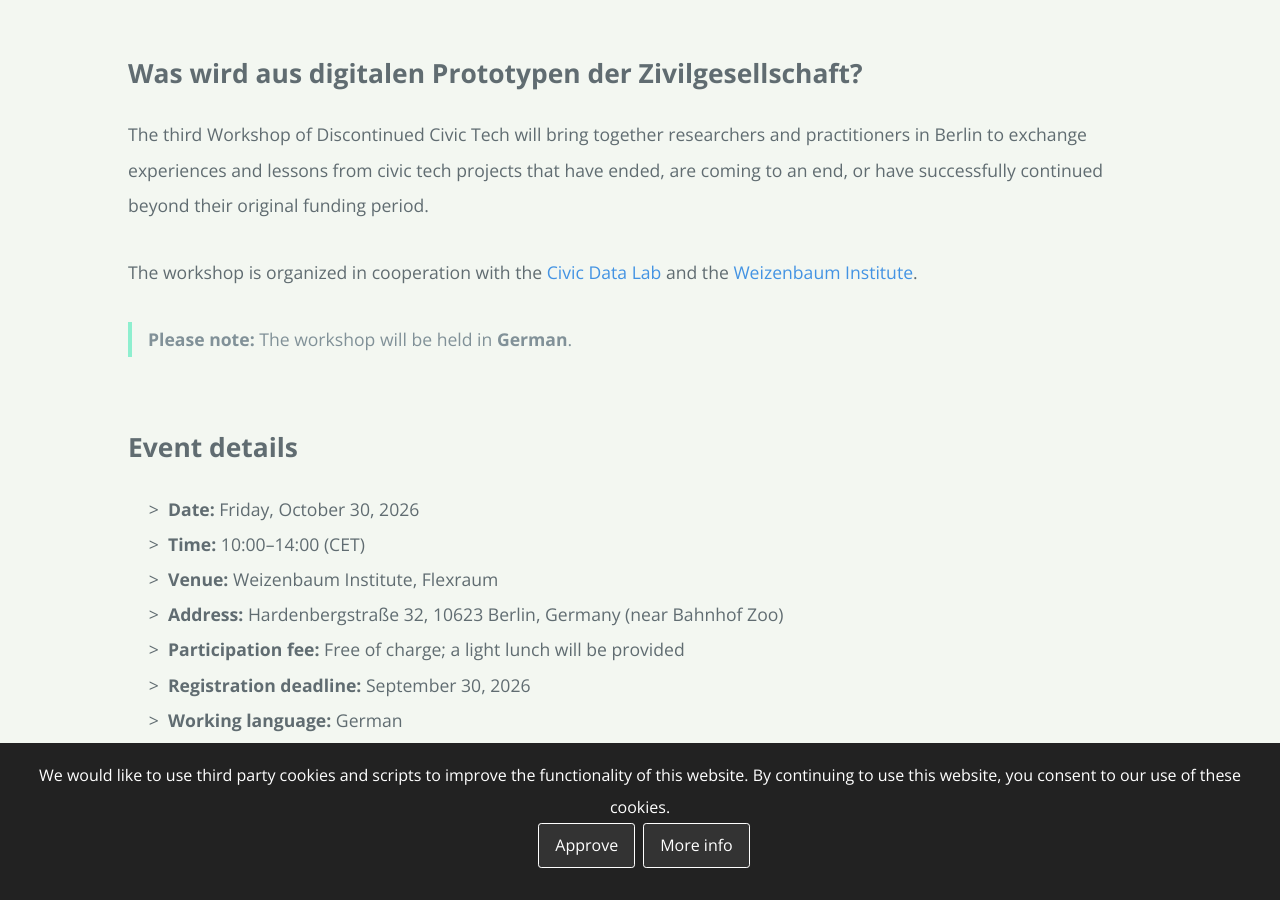
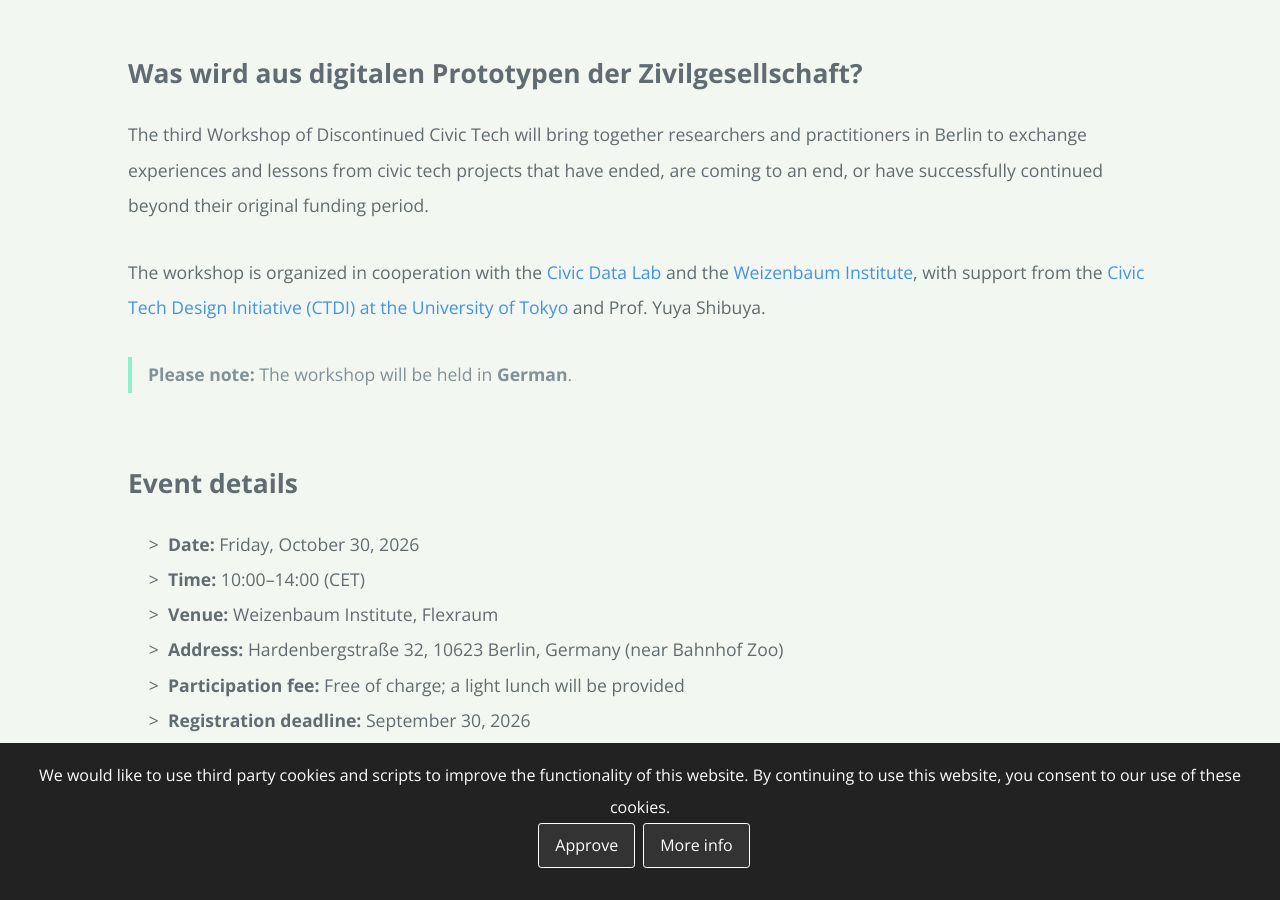
Before and after one commit to discontinued-civictech/discontinued-civictech.github.io, a Jekyll site: the page built from 2026.md, in a window 1280 px wide and 900 px high, scrolled down 690 px. Built offline with Jekyll 4.4.1, drawn with Linux system fonts in a browser that asks for light colours; our own code applies the rules of GitHub Pages for plain Markdown files.

Commit message:
add support information

```diff
--- a/2026.md
+++ b/2026.md
@@ -8,7 +8,7 @@ layout: default
 
 The third Workshop of Discontinued Civic Tech will bring together researchers and practitioners in Berlin to exchange experiences and lessons from civic tech projects that have ended, are coming to an end, or have successfully continued beyond their original funding period.
 
-The workshop is organized in cooperation with the [Civic Data Lab](https://civic-data.de/) and the [Weizenbaum Institute](https://www.weizenbaum-institut.de/).
+The workshop is organized in cooperation with the [Civic Data Lab](https://civic-data.de/) and the [Weizenbaum Institute](https://www.weizenbaum-institut.de/), with support from the [Civic Tech Design Initiative (CTDI) at the University of Tokyo](https://dss.csis.u-tokyo.ac.jp/project_ctdi/) and Prof. Yuya Shibuya.
 
 > **Please note:** The workshop will be held in **German**.
 
@@ -22,7 +22,7 @@ The workshop is organized in cooperation with the [Civic Data Lab](https://civic
 * **Registration deadline:** September 30, 2026
 * **Working language:** German
 
-<a href="https://app.guestoo.de/public/event/1e7b3b80-842d-4b48-a365-d937a8f207ab?lang=de" class="btn" target="_blank" rel="noopener noreferrer">Information and registration (in German)</a>
+<a href="https://app.guestoo.de/public/event/1e7b3b80-842d-4b48-a365-d937a8f207ab?lang=de" target="_blank" rel="noopener noreferrer" style="display:inline-block;background-color:#9a1764;color:#ffffff;padding:0.75rem 1rem;border-radius:0.3rem;text-decoration:none;font-weight:600;">Information and registration (in German)</a>
 
 ## About the workshop
 
```
Also changed, not shown: _posts/2026-08-20-call-for-participation-3rd-workshop.md (+1 -1 lines), index.md (+1 -1 lines).
